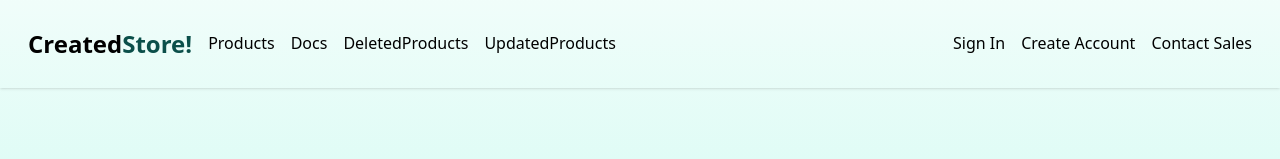
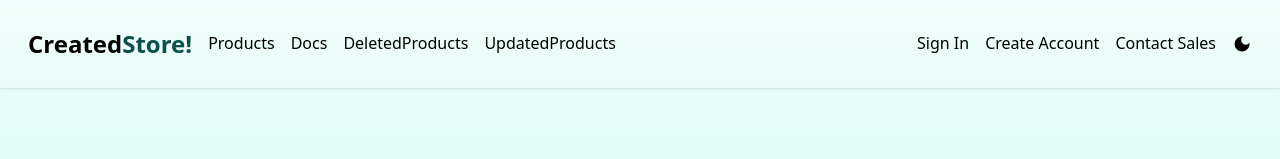
Before and after one commit to Careyogola/fullstack-development, a React (Vite) app in the folder frontend/: page / in a window 1280 px wide. Shown: the top 159 px of the page. Built offline with nearby package versions, Linux system fonts and the light colour scheme.

Commit message:
Error working with theme provider from next-themes

```diff
--- a/frontend/package.json
+++ b/frontend/package.json
@@ -13,8 +13,10 @@
     "@chakra-ui/react": "^3.15.0",
     "@emotion/react": "^11.14.0",
     "@tailwindcss/vite": "^4.1.3",
+    "next-themes": "^0.4.6",
     "react": "^19.0.0",
     "react-dom": "^19.0.0",
+    "react-icons": "^5.5.0",
     "react-router-dom": "^7.5.0",
     "tailwindcss": "^4.1.3"
   },
--- a/frontend/src/components/Navbar.jsx
+++ b/frontend/src/components/Navbar.jsx
@@ -1,6 +1,10 @@
-import React from 'react'
+// import { useTheme } from 'next-themes'
+import { MdOutlineDarkMode, MdDarkMode  } from "react-icons/md";
 
 const Navbar = () => {
+
+  // const { theme, setTheme } = useTheme();
+
   return (
     <div className='bg-inherit w-full mb-10 shadow-sm p-7'>
       <div className='flex flex-row justify-between'>
@@ -32,6 +36,15 @@ const Navbar = () => {
         <a href='/contact'className="group text-black transition duration-300">Contact Sales
         <span class="block max-w-0 group-hover:max-w-full transition-all duration-500 h-0.5 bg-sky-600"></span>
         </a>
+        {/* <button
+        className='hover:cursor-pointer'
+        onClick={() => setTheme(theme === "dark" ? "light" : "dark")}
+        >
+        {
+        theme === "dark" ? <MdOutlineDarkMode size={20}/> : <MdDarkMode size={20}/>
+        }
+        </button> */}
+        <MdDarkMode size={20}/>
       </div>
       </div>
     </div>
--- a/frontend/src/main.jsx
+++ b/frontend/src/main.jsx
@@ -3,14 +3,18 @@ import { createRoot } from 'react-dom/client'
 import App from './App.jsx'
 import { BrowserRouter, Route, Routes } from 'react-router-dom'
 import Createpage from './pages/createpage.jsx'
+// import { ThemeProvider } from 'next-themes'
+
 
 createRoot(document.getElementById('root')).render(
   <StrictMode>
+    {/* <ThemeProvider attribute="class"> */}
     <BrowserRouter>
         <Routes>
           <Route path='/' element={<App/>} />
           <Route path='/create' element={<Createpage />}/>
         </Routes>
     </BrowserRouter>
+    {/* </ThemeProvider> */}
   </StrictMode>
 )
```
Also changed, not shown: 1 other file (tests, documents, lock files or other folders).
